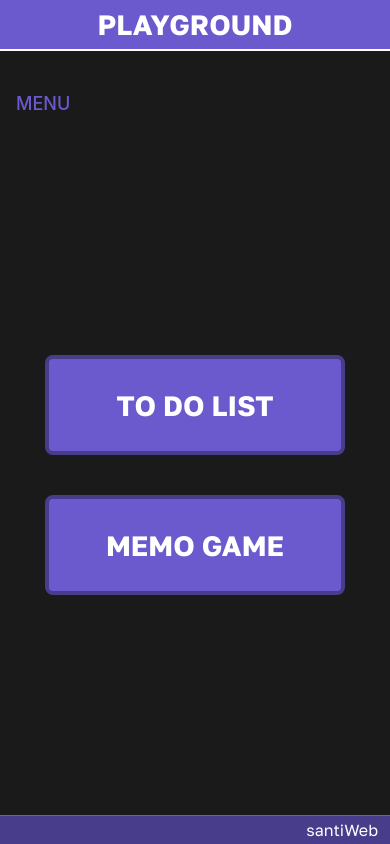
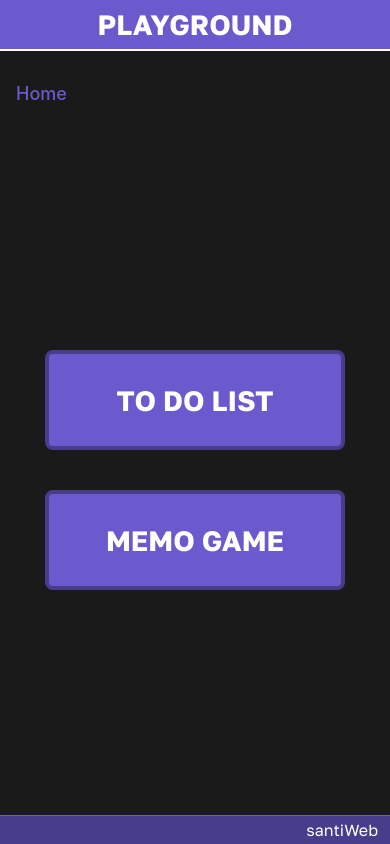
Before and after one commit to santio89/playground-react-native, a React Native app: screen / in a window 390 px wide. Built offline with nearby package versions, Linux system fonts and the light colour scheme.

Commit message:
small fix

```diff
--- a/components/Header.js
+++ b/components/Header.js
@@ -21,7 +21,7 @@ const styles = StyleSheet.create({
     padding: 8,
     paddingTop: Platform.OS === 'web' ? 8 : 20,
     width: '100%',
-    marginBottom: 20,
+    marginBottom: 10,
     borderBottomColor: Constants.colorWhite,
     borderBottomWidth: 2,
   },
--- a/navigation/AppNavigator.js
+++ b/navigation/AppNavigator.js
@@ -22,8 +22,8 @@ const AppNavigator = () => {
 
     return (
         <NavigationContainer theme={MyTheme}>
-            <Stack.Navigator initialRouteName='MENU'>
-                <Stack.Screen name='MENU' component={MainMenu} />
+            <Stack.Navigator initialRouteName='Home'>
+                <Stack.Screen name='Home' component={MainMenu} />
                 <Stack.Screen name='ToDoList' component={ToDoList} />
                 <Stack.Screen name='MemoGame' component={MemoGame} />
             </Stack.Navigator>
--- a/screens/ToDoList.js
+++ b/screens/ToDoList.js
@@ -105,6 +105,7 @@ const styles = StyleSheet.create({
         alignItems: 'center',
         color: Constants.colorWhite,
         width: '100%',
+        padding: 10
     },
 
     inputContainer: {
```
